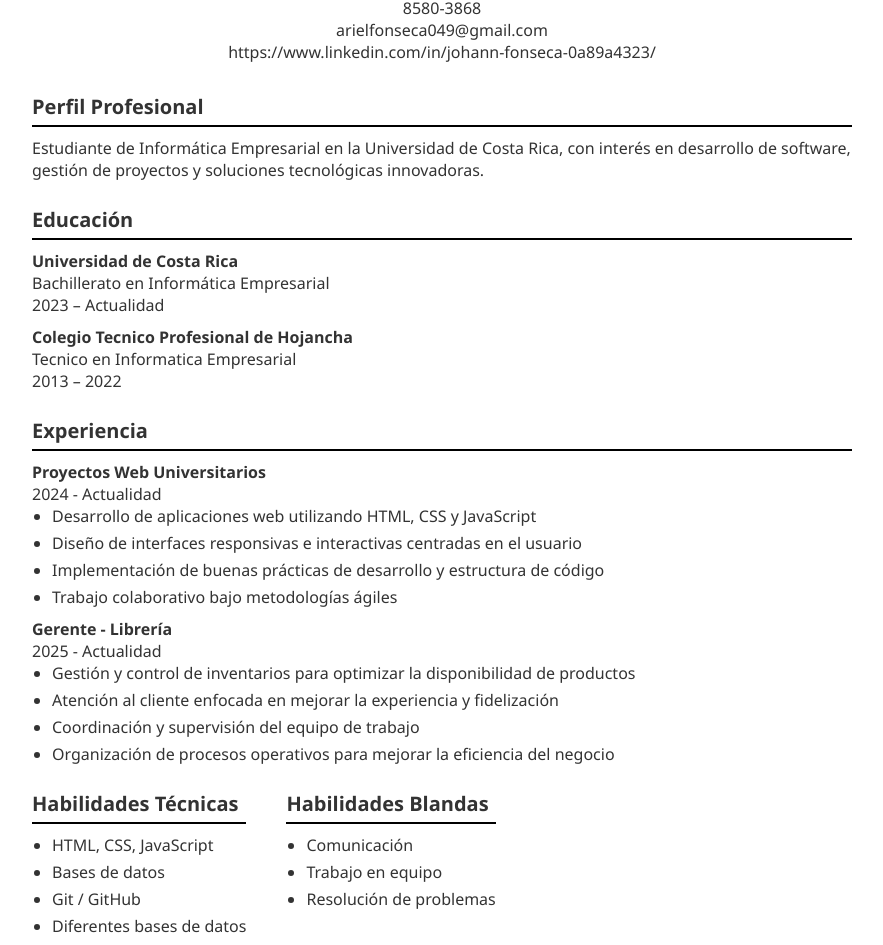
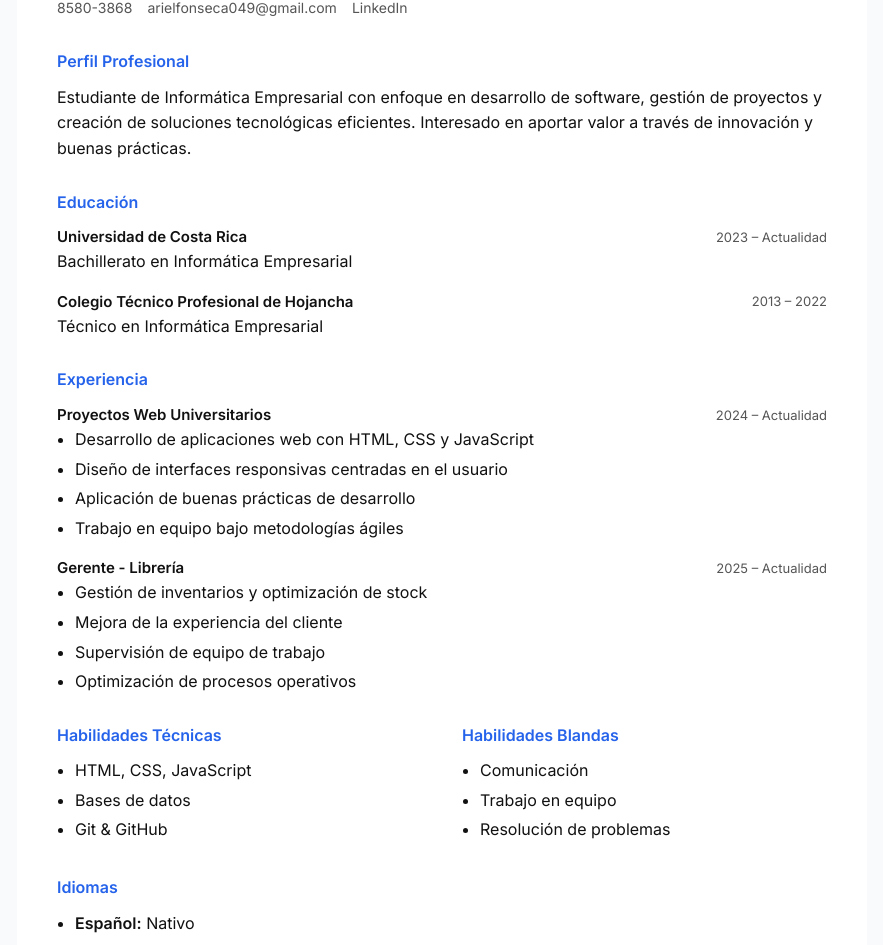
Before and after one commit to JohannFonseca/CV-JohannFonseca, a website: page index.html in a window 1280 px wide. Shown: the part 136-1081 px from the top of the page, without its empty margins (198-1081 px from the left). Drawn offline with Linux system fonts and the light colour scheme.

Commit message:
FINIQUITADOOOOOOOOOO

```diff
--- a/index.html
+++ b/index.html
@@ -2,74 +2,103 @@
 <html lang="es">
 <head>
     <meta charset="UTF-8">
+    <meta name="viewport" content="width=device-width, initial-scale=1.0">
+
+    <!-- Tipografía moderna -->
+    <link href="https://fonts.googleapis.com/css2?family=Inter:wght@300;400;600&display=swap" rel="stylesheet">
+
     <title>CV - Johann Fonseca</title>
     <link rel="stylesheet" href="styles.css">
 </head>
+
 <body>
 
-<div class="container">
+<main class="container">
 
-    <!-- parte de arriba -->
-    <header>
+    <!-- HEADER: Información principal -->
+    <header class="header">
         <h1>Johann Fonseca Espinoza</h1>
-        <p>8580-3868</p>
-        <p>arielfonseca049@gmail.com</p>
-        <p>https://www.linkedin.com/in/johann-fonseca-0a89a4323/</p>
+
+        <!-- Uso de nav para enlaces de contacto -->
+        <nav class="contact">
+            <a href="tel:85803868">8580-3868</a>
+            <a href="mailto:arielfonseca049@gmail.com">arielfonseca049@gmail.com</a>
+            <a href="https://www.linkedin.com/in/johann-fonseca-0a89a4323/" target="_blank">
+                LinkedIn
+            </a>
+        </nav>
     </header>
 
-    <!-- informacion personal -->
+    <!-- el perfil -->
     <section>
         <h2>Perfil Profesional</h2>
         <p>
-            Estudiante de Informática Empresarial en la Universidad de Costa Rica,
-            con interés en desarrollo de software, gestión de proyectos y soluciones tecnológicas innovadoras.
+            Estudiante de Informática Empresarial con enfoque en desarrollo de software,
+            gestión de proyectos y creación de soluciones tecnológicas eficientes.
+            Interesado en aportar valor a través de innovación y buenas prácticas.
         </p>
     </section>
 
-    <!-- eduacion -->
+    <!-- educacion -->
     <section>
         <h2>Educación</h2>
+
+        <article class="item">
+            <div class="item-header">
                 <h3>Universidad de Costa Rica</h3>
+                <span>2023 – Actualidad</span>
+            </div>
             <p>Bachillerato en Informática Empresarial</p>
-        <p>2023 – Actualidad</p>
-        <h3>Colegio Tecnico Profesional de Hojancha</h3>
-        <p>Tecnico en Informatica Empresarial</p>
-        <p>2013 – 2022</p>
+        </article>
+
+        <article class="item">
+            <div class="item-header">
+                <h3>Colegio Técnico Profesional de Hojancha</h3>
+                <span>2013 – 2022</span>
+            </div>
+            <p>Técnico en Informática Empresarial</p>
+        </article>
     </section>
 
     <!-- experiencia -->
     <section>
         <h2>Experiencia</h2>
 
+        <article class="item">
+            <div class="item-header">
                 <h3>Proyectos Web Universitarios</h3>
-    <p>2024 - Actualidad</p>
+                <span>2024 – Actualidad</span>
+            </div>
             <ul>
-        <li>Desarrollo de aplicaciones web utilizando HTML, CSS y JavaScript</li>
-        <li>Diseño de interfaces responsivas e interactivas centradas en el usuario</li>
-        <li>Implementación de buenas prácticas de desarrollo y estructura de código</li>
-        <li>Trabajo colaborativo bajo metodologías ágiles</li>
+                <li>Desarrollo de aplicaciones web con HTML, CSS y JavaScript</li>
+                <li>Diseño de interfaces responsivas centradas en el usuario</li>
+                <li>Aplicación de buenas prácticas de desarrollo</li>
+                <li>Trabajo en equipo bajo metodologías ágiles</li>
             </ul>
+        </article>
 
+        <article class="item">
+            <div class="item-header">
                 <h3>Gerente - Librería</h3>
-    <p>2025 - Actualidad</p>
+                <span>2025 – Actualidad</span>
+            </div>
             <ul>
-        <li>Gestión y control de inventarios para optimizar la disponibilidad de productos</li>
-        <li>Atención al cliente enfocada en mejorar la experiencia y fidelización</li>
-        <li>Coordinación y supervisión del equipo de trabajo</li>
-        <li>Organización de procesos operativos para mejorar la eficiencia del negocio</li>
+                <li>Gestión de inventarios y optimización de stock</li>
+                <li>Mejora de la experiencia del cliente</li>
+                <li>Supervisión de equipo de trabajo</li>
+                <li>Optimización de procesos operativos</li>
             </ul>
-
+        </article>
     </section>
 
     <!-- habilidades -->
-    <section class="grid">
+    <section class="skills">
         <div>
             <h2>Habilidades Técnicas</h2>
             <ul>
                 <li>HTML, CSS, JavaScript</li>
                 <li>Bases de datos</li>
-                <li>Git / GitHub</li>
-                <li> Diferentes bases de datos</li>
+                <li>Git & GitHub</li>
             </ul>
         </div>
 
@@ -86,12 +115,14 @@
     <!-- idiomas -->
     <section>
         <h2>Idiomas</h2>
-        <p>Español: Nativo</p>
-        <p>Inglés: Intermedio</p>
-        <p>Italiano: Intermedio</p>
+        <ul class="languages">
+            <li><strong>Español:</strong> Nativo</li>
+            <li><strong>Inglés:</strong> Intermedio</li>
+            <li><strong>Italiano:</strong> Intermedio</li>
+        </ul>
     </section>
 
-</div>
+</main>
 
 </body>
 </html>
--- a/styles.css
+++ b/styles.css
@@ -1,72 +1,169 @@
-
+/* =========================
+   que se vea limpio
+========================= */
 * {
     margin: 0;
     padding: 0;
     box-sizing: border-box;
 }
 
-/* BODY */
-body {
-    font-family: 'Segoe UI', Tahoma, sans-serif;
-    background-color: #f5f5f5;
-    color: #333;
+/* =========================
+   variables de colores
+========================= */
+:root {
+    --primary: #2563eb; /* Azul tech */
+    --text: #111;
+    --secondary: #555;
+    --bg: #f9fafb;
 }
 
-.container {
-    max-width: 900px;
-    margin: 40px auto;
-    background: white;
-    padding: 40px;
-    border-radius: 10px;
-    box-shadow: 0 5px 15px rgba(0,0,0,0.1);
+/* =========================
+   el body
+========================= */
+body {
+    font-family: 'Inter', sans-serif;
+    background: var(--bg);
+    color: var(--text);
+    line-height: 1.6;
 }
 
-/* encabezado */
-header {
-    text-align: center;
+/* =========================
+   el contenedor
+========================= */
+.container {
+    max-width: 850px;
+    margin: 40px auto;
+    padding: 40px;
+    background: white;
+}
+
+/* =========================
+   el header
+========================= */
+.header {
     margin-bottom: 30px;
 }
 
-header h1 {
-    font-size: 32px;
+.header h1 {
+    font-size: 28px;
+    font-weight: 600;
+}
+
+/* Contacto en línea */
+.contact {
+    display: flex;
+    flex-wrap: wrap;
+    gap: 15px;
+    margin-top: 8px;
+}
+
+.contact a {
+    text-decoration: none;
+    color: var(--secondary);
+    font-size: 14px;
+}
+
+.contact a:hover {
+    color: var(--primary);
+}
+
+/* =========================
+   las secciones
+========================= */
+section {
+    margin-bottom: 28px;
+}
+
+h2 {
+    font-size: 16px;
+    font-weight: 600;
+    color: var(--primary);
     margin-bottom: 10px;
 }
 
-/* secciones */
-section {
-    margin-bottom: 25px;
+h3 {
+    font-size: 15px;
+    font-weight: 600;
 }
 
-h2 {
-    font-size: 20px;
-    border-bottom: 2px solid #000;
-    margin-bottom: 10px;
-    padding-bottom: 5px;
+/* =========================
+   lo de la experiencias y de educacion (son las tablas)
+========================= */
+.item {
+    margin-bottom: 15px;
 }
 
-h3 {
-    font-size: 16px;
-    margin-top: 10px;
+.item-header {
+    display: flex;
+    justify-content: space-between;
+    align-items: center;
 }
 
-/* LISTAS */
+.item-header span {
+    font-size: 13px;
+    color: var(--secondary);
+}
+
+/* =========================
+   hacer las listas
+========================= */
 ul {
-    margin-left: 20px;
+    margin-left: 18px;
 }
 
 li {
+    margin-bottom: 4px;
+}
+
+/* =========================
+    un grid para las habilidades
+========================= */
+.skills {
+    display: grid;
+    grid-template-columns: 1fr 1fr;
+    gap: 40px;
+}
+
+/* =========================
+   lo de los idioams
+========================= */
+.languages li {
     margin-bottom: 5px;
 }
 
-/* GRID PARA HABILIDADES */
-.grid {
-    display: flex;
-    gap: 40px;
+/* =========================
+   que sea responsive
+========================= */
+@media (max-width: 600px) {
+    .container {
+        padding: 20px;
+    }
+
+    .skills {
+        grid-template-columns: 1fr;
+    }
+
+    .item-header {
+        flex-direction: column;
+        align-items: flex-start;
+    }
 }
 
-/* RESPONSIVE */
-@media (max-width: 600px) {
-    .grid {
-        flex-direction: column;
+/* =========================
+   para imprirmirlo bien
+========================= */
+@media print {
+    body {
+        background: white;
+    }
+
+    .container {
+        margin: 0;
+        padding: 20px;
+    }
+
+    a {
+        color: black;
+        text-decoration: none;
     }
 }
```
Lines whose indentation alone changed are shown as unchanged.
